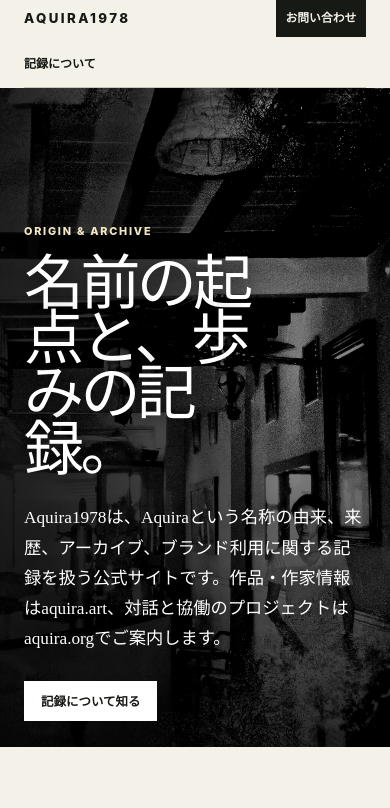
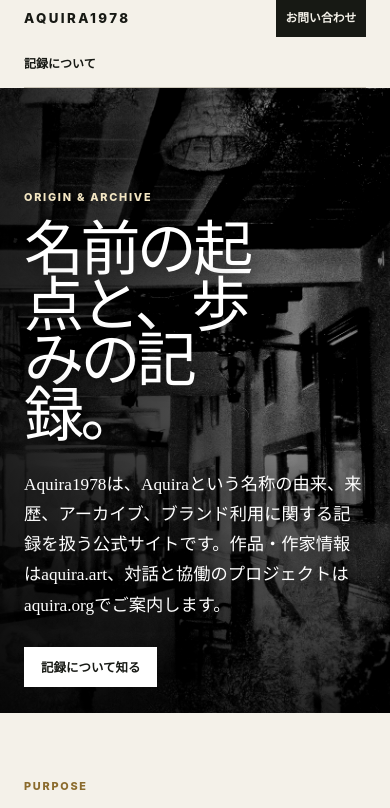
Before and after one commit to AquiraS/Aquira1978, a website: page index.html in a window 390 px wide. Shown: the top 808 px of the page. Drawn offline with Linux system fonts and the light colour scheme.

Commit message:
Refine immersive hero framing

```diff
--- a/styles.css
+++ b/styles.css
@@ -69,7 +69,7 @@ html.a11y-reduce-motion, html.a11y-reduce-motion *, body.a11y-reduce-motion, bod
   isolation: isolate;
   width: 100vw;
   max-width: none;
-  min-height: clamp(40rem, 72svh, 56rem);
+  min-height: clamp(32rem, 66svh, 50rem);
   margin: 0 calc(50% - 50vw);
   padding: clamp(2rem, 5vw, 4rem) max(1.5rem, calc((100vw - 76rem) / 2));
   align-content: end;
@@ -123,7 +123,7 @@ html.a11y-reduce-motion, html.a11y-reduce-motion *, body.a11y-reduce-motion, bod
 }
 @media (max-width: 700px) {
   .hero.hero-visual {
-    min-height: clamp(38rem, 78svh, 47rem);
+    min-height: clamp(34rem, 74svh, 44rem);
     padding: 1.75rem 1.5rem 2rem;
   }
   .hero-visual .hero__image { object-position: 62% 48%; }
```
